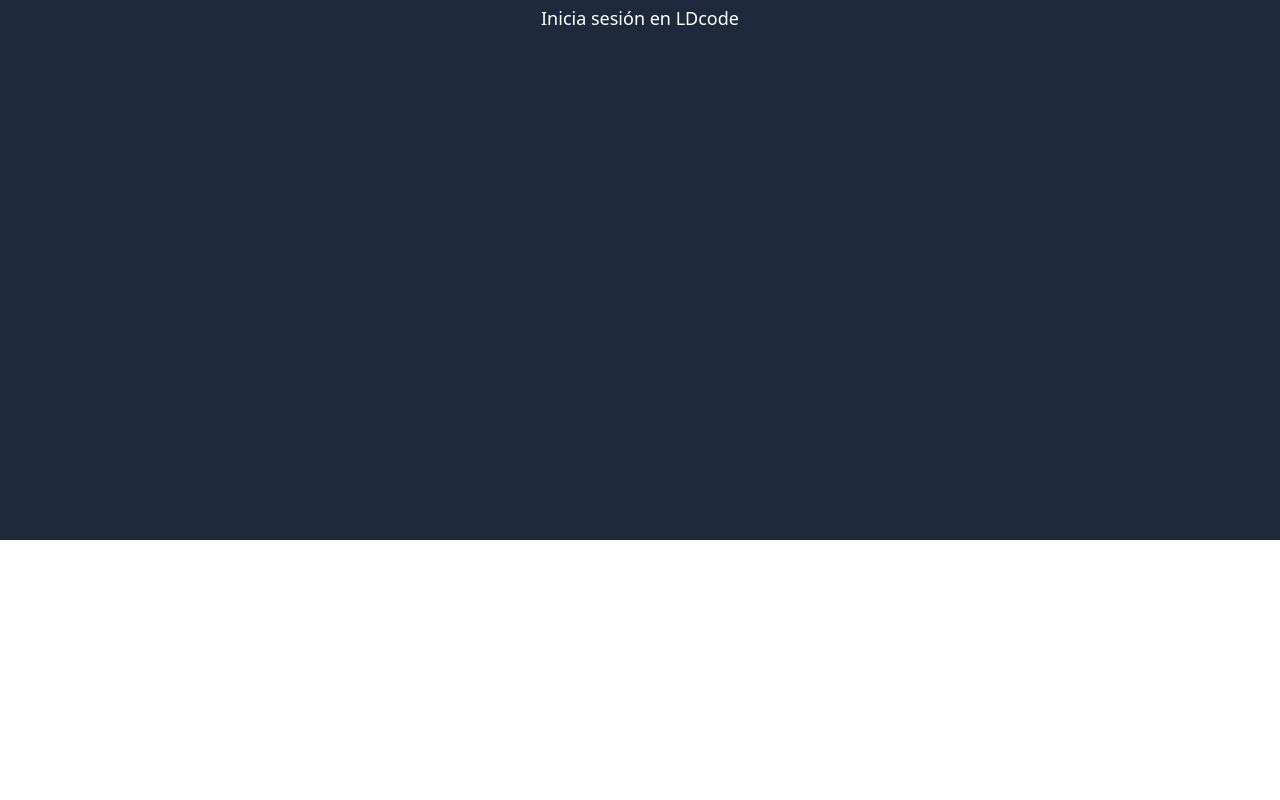
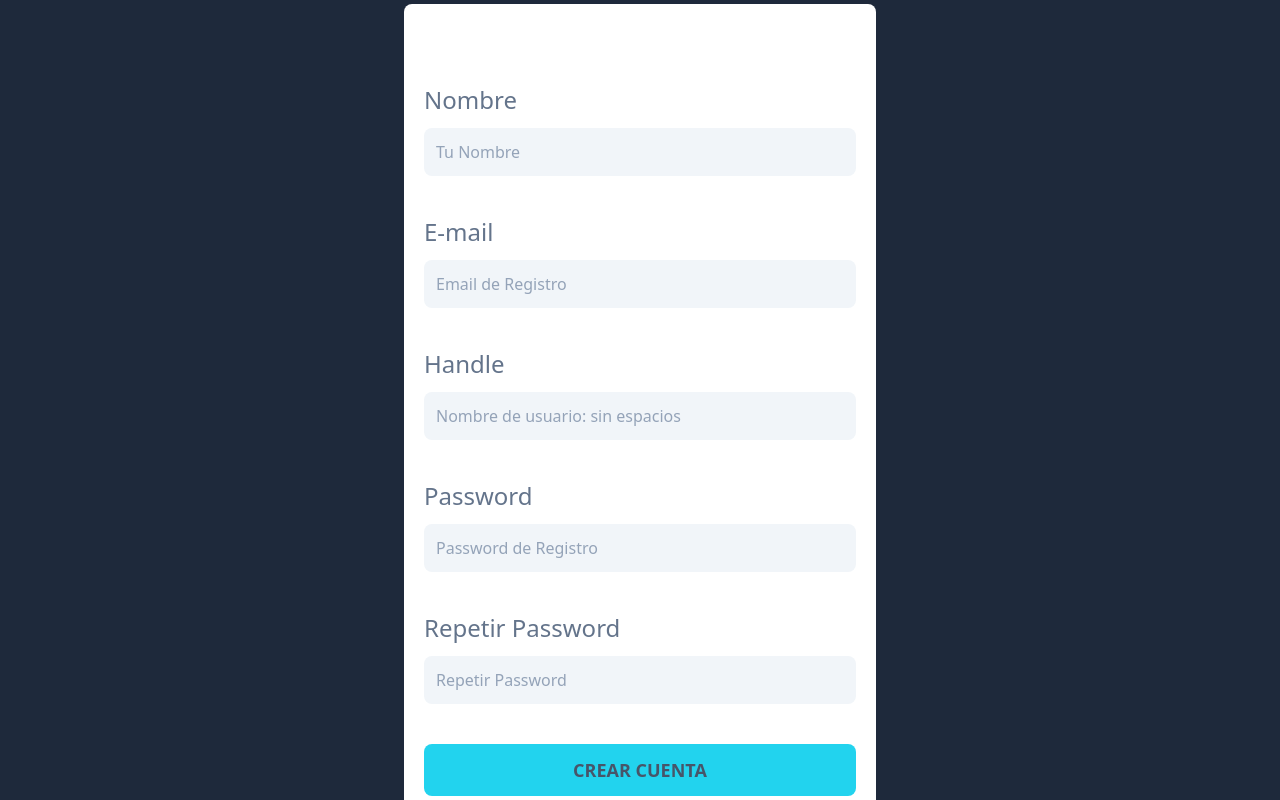
Before and after one commit to luy06D/DEVTREE, a React (Vite) app in the folder Frontend/: page /auth/register in a window 1280 px wide. Shown: the part 260-1060 px from the top of the page. Before the commit the page ends 800 px from the top, so only its background shows below. Built offline with nearby package versions, Linux system fonts and the light colour scheme.

Commit message:
Aplicando react hook form

```diff
--- a/Frontend/package.json
+++ b/Frontend/package.json
@@ -12,6 +12,7 @@
   "dependencies": {
     "react": "^19.0.0",
     "react-dom": "^19.0.0",
+    "react-hook-form": "^7.54.2",
     "react-router-dom": "^7.3.0"
   },
   "devDependencies": {
--- a/Frontend/src/views/LoginViews.tsx
+++ b/Frontend/src/views/LoginViews.tsx
@@ -1,11 +1,15 @@
 
 import { Link } from "react-router-dom"
+import {useForm} from 'react-hook-form'
+
 
 export default function loginViews() {
+
+
   return (
     <>
 
-      <h1 className="text-4xl text-center text-white font-bold" >Inicia Sesióna</h1>
+      <h1 className="text-4xl text-center text-white font-bold" >Inicia Sesión</h1>
       <nav className="mt-10">
 
         <Link
--- a/Frontend/src/views/RegisterViews.tsx
+++ b/Frontend/src/views/RegisterViews.tsx
@@ -1,11 +1,93 @@
 
 import { Link } from "react-router-dom"
+import {useForm} from 'react-hook-form'
 
 export default function RegisterViews() {
+  const {register, watch, handleSubmit, formState: {errors}}  = useForm();
+
+  console.log(errors)
+
+  const handleRegister = () =>{
+    console.log("probandoooo")
+  }
+
   return (
     <>
 
       <h1 className="text-4xl text-center text-white font-bold" >Crear Cuenta</h1>
+
+      <form
+        onSubmit={handleSubmit(handleRegister)}
+        className="bg-white px-5 py-20 rounded-lg space-y-10 mt-10"
+      >
+        <div className="grid grid-cols-1 space-y-3">
+          <label htmlFor="name" className="text-2xl text-slate-500">Nombre</label>
+          <input
+            id="name"
+            type="text"
+            placeholder="Tu Nombre"
+            className="bg-slate-100 border-none p-3 rounded-lg placeholder-slate-400"
+            {...register('name', {
+              required: "El nombre es obligatorio"
+            })}
+         />
+        </div>
+        <div className="grid grid-cols-1 space-y-3">
+          <label htmlFor="email" className="text-2xl text-slate-500">E-mail</label>
+          <input
+            id="email"
+            type="email"
+            placeholder="Email de Registro"
+            className="bg-slate-100 border-none p-3 rounded-lg placeholder-slate-400"
+            {...register('email', {
+              required: "El email es obligatorio"
+            })}
+          />
+        </div>
+        <div className="grid grid-cols-1 space-y-3">
+          <label htmlFor="handle" className="text-2xl text-slate-500">Handle</label>
+          <input
+            id="handle"
+            type="text"
+            placeholder="Nombre de usuario: sin espacios"
+            className="bg-slate-100 border-none p-3 rounded-lg placeholder-slate-400"
+            {...register('handle', {
+              required: "El handle es obligatorio"
+            })}
+         />
+        </div>
+        <div className="grid grid-cols-1 space-y-3">
+          <label htmlFor="password" className="text-2xl text-slate-500">Password</label>
+          <input
+            id="password"
+            type="password"
+            placeholder="Password de Registro"
+            className="bg-slate-100 border-none p-3 rounded-lg placeholder-slate-400"
+            {...register('password', {
+              required: "La contraseña es obligatoria"
+            })}
+         />
+        </div>
+
+        <div className="grid grid-cols-1 space-y-3">
+          <label htmlFor="password_confirmation" className="text-2xl text-slate-500">Repetir Password</label>
+          <input
+            id="password_confirmation"
+            type="password"
+            placeholder="Repetir Password"
+            className="bg-slate-100 border-none p-3 rounded-lg placeholder-slate-400"
+            {...register('password_confirmation', {
+              required: "El nombre es obligatorio"
+            })}
+         />
+        </div>
+
+        <input
+          type="submit"
+          className="bg-cyan-400 p-3 text-lg w-full uppercase text-slate-600 rounded-lg font-bold cursor-pointer"
+          value='Crear Cuenta'
+        />
+      </form>
 
       <nav className="mt-10">
 
```
Also changed, not shown: 1 other file (tests, documents, lock files or other folders). Lines whose indentation alone changed are shown as unchanged.
